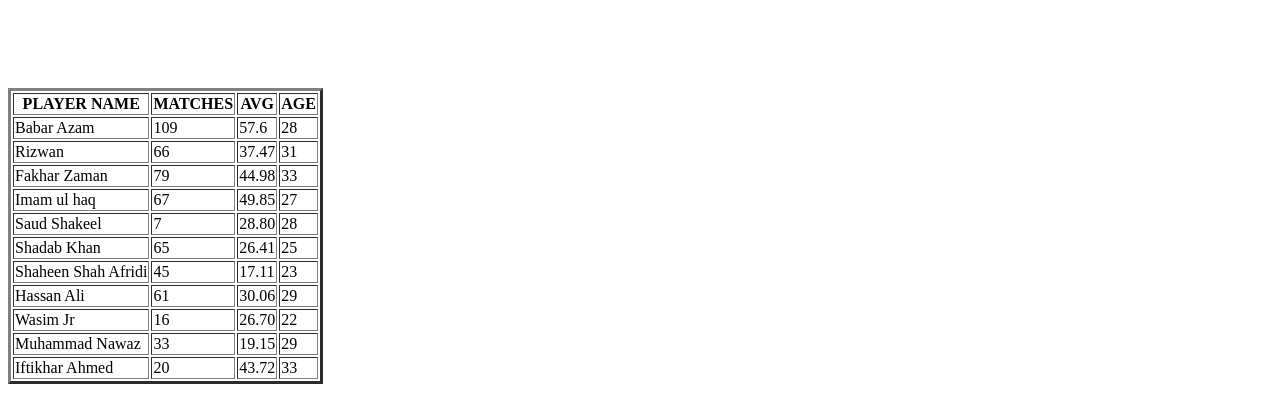
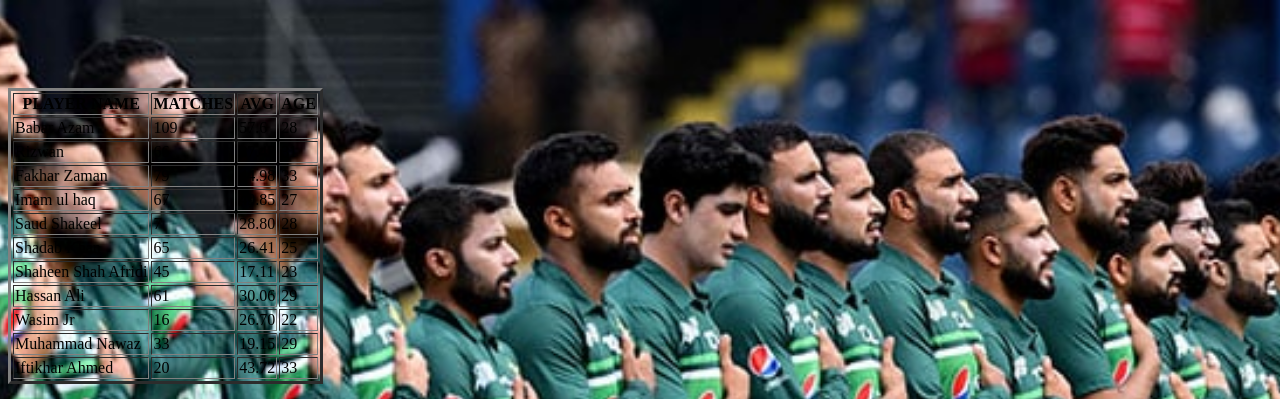
Before and after one commit to SYEEDAWAIS261/WORLDCUP, a plain HTML site: page index.html in a window 1280 px wide. Shown: the top 399 px of the page. Drawn offline with Linux system fonts and the light colour scheme.

Commit message:
add last commit

```diff
--- a/index.html
+++ b/index.html
@@ -135,17 +135,17 @@
 <td>Australia vs Pakistan</td>
 <td>Bengaluru</td>
 <td>2:00 pm</td></tr>
+</table>
+<style>
 
+    body{
+background-image: url(./510968_2250156_updates.jpg);
+background-repeat: no-repeat;
+background-position: center;
+background-size: cover;
 
-
-
-
-
-
-
-
-</table>
-
+    }
+</style>
 
 
 
```
Also changed, not shown: 510968_2250156_updates.jpg (added).
